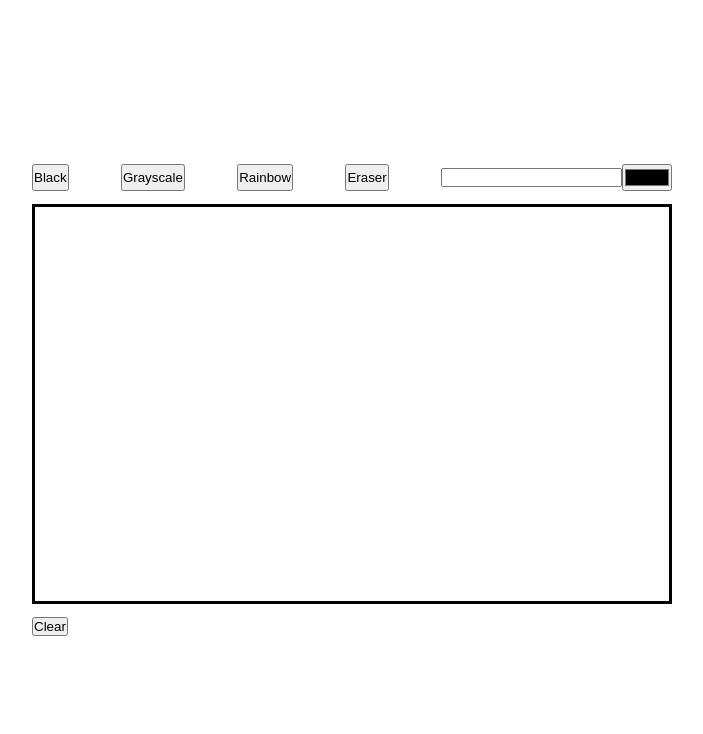
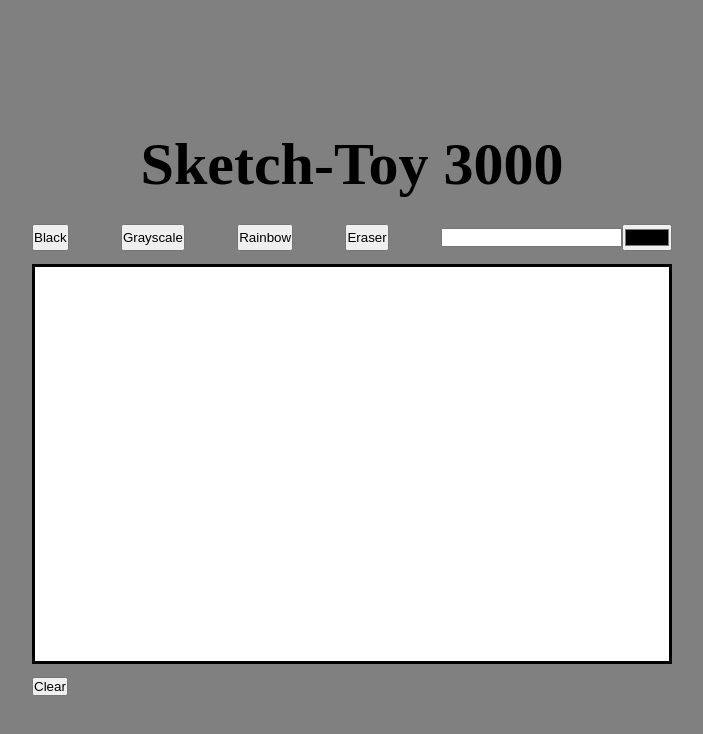
Before and after one commit to alansimon816/Etch-A-Sketch, a plain HTML site: page index.html in a window 1280 px wide. Shown: the whole page, without its empty margins (288-991 px from the left). Drawn offline with Linux system fonts and the light colour scheme.

Commit message:
Adds a header.

```diff
--- a/index.html
+++ b/index.html
@@ -9,6 +9,10 @@
     <body>
 
         <div class="flex-box">
+            <div id="h1-container">
+                <h1>Sketch-Toy 3000</h1>
+            </div>
+
 
             <div class="color-modes">
                 <button id="black-btn">Black</button>
@@ -35,3 +39,11 @@
         <script src="script.js"></script>
     </body>
 </html>
+
+<!--Add slider for pixel size
+    Make black the default color
+    Center label
+    Add
+    Make grid a square
+      Make a frame around border for grid
+       -->
--- a/style.css
+++ b/style.css
@@ -2,6 +2,23 @@
     box-sizing: border-box;
     padding: 0;
     margin: 0;
+}
+
+#h1-container {
+    height: 15%;
+    width: 50%;
+    display: flex;
+    justify-content: center;
+    align-items: center;
+}
+
+h1 {
+    margin: 30px;
+    font-size: 60px;
+}
+
+body {
+    background-color: gray;
 }
 
 .flex-box {
@@ -32,6 +49,7 @@
 }
 
 .grid {
+    background-color: white;
     border-style:solid;
     border-color: black;
     height: 50%;
```
